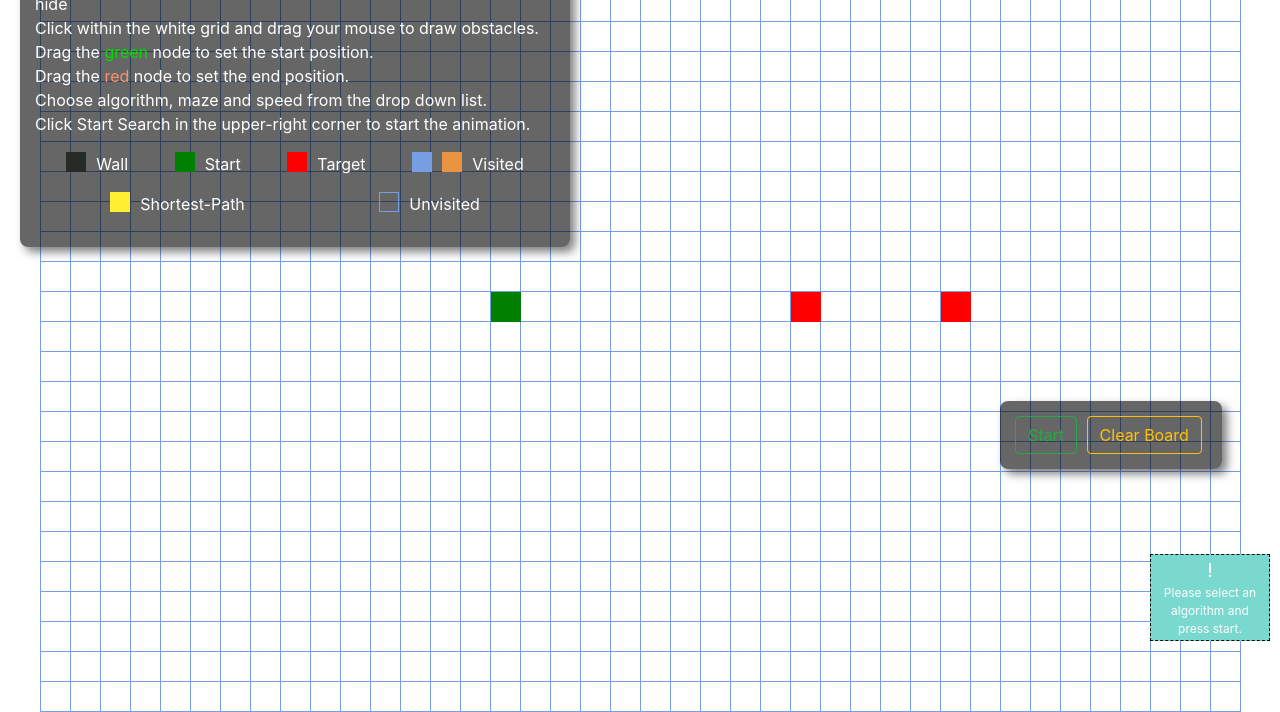
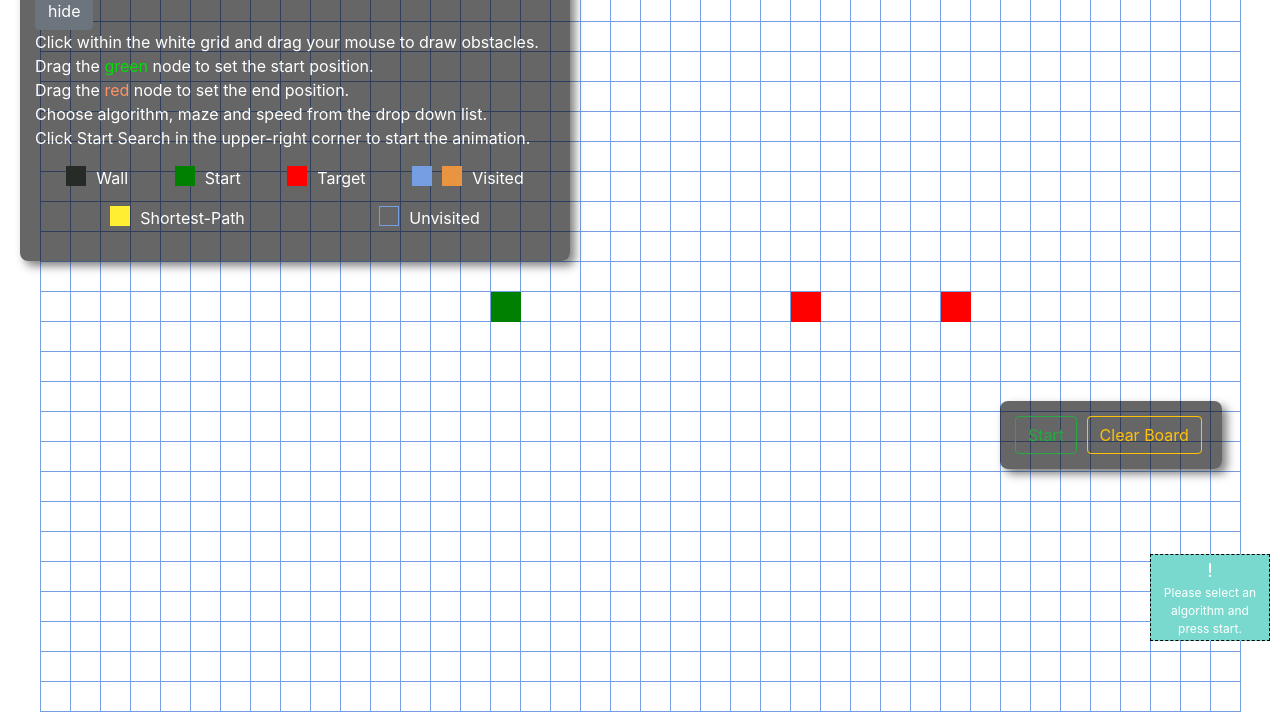
Before and after one commit to gayathri0329/marshackers, a plain HTML site: page index.html in a window 1280 px wide. Shown: the part 149-861 px from the top of the page. Drawn offline with nearby package versions, Linux system fonts and the light colour scheme.

Commit message:
Update index.html

```diff
--- a/index.html
+++ b/index.html
@@ -125,8 +125,11 @@
     <div id="instructions_panel" class="panel ui-draggable">
 		<header>
 		  <h2 class="header_title">Instructions</h2>
-		  <span id="hide_instructions">hide</span>
+
 		</header>
+	        <button type="button" class="btn btn-secondary" data-dismiss="modal" > <span id='close' onclick='this.parentNode.parentNode.parentNode.removeChild(this.parentNode.parentNode); return false;'>hide</span></button>
+
+	      <br>
 		Click within the <span class="white">white</span> grid and drag your mouse to draw obstacles. <br>
 		Drag the <span class="green">green</span> node to set the start position. <br>
 		Drag the <span class="red">red</span> node to set the end position. <br>
```
